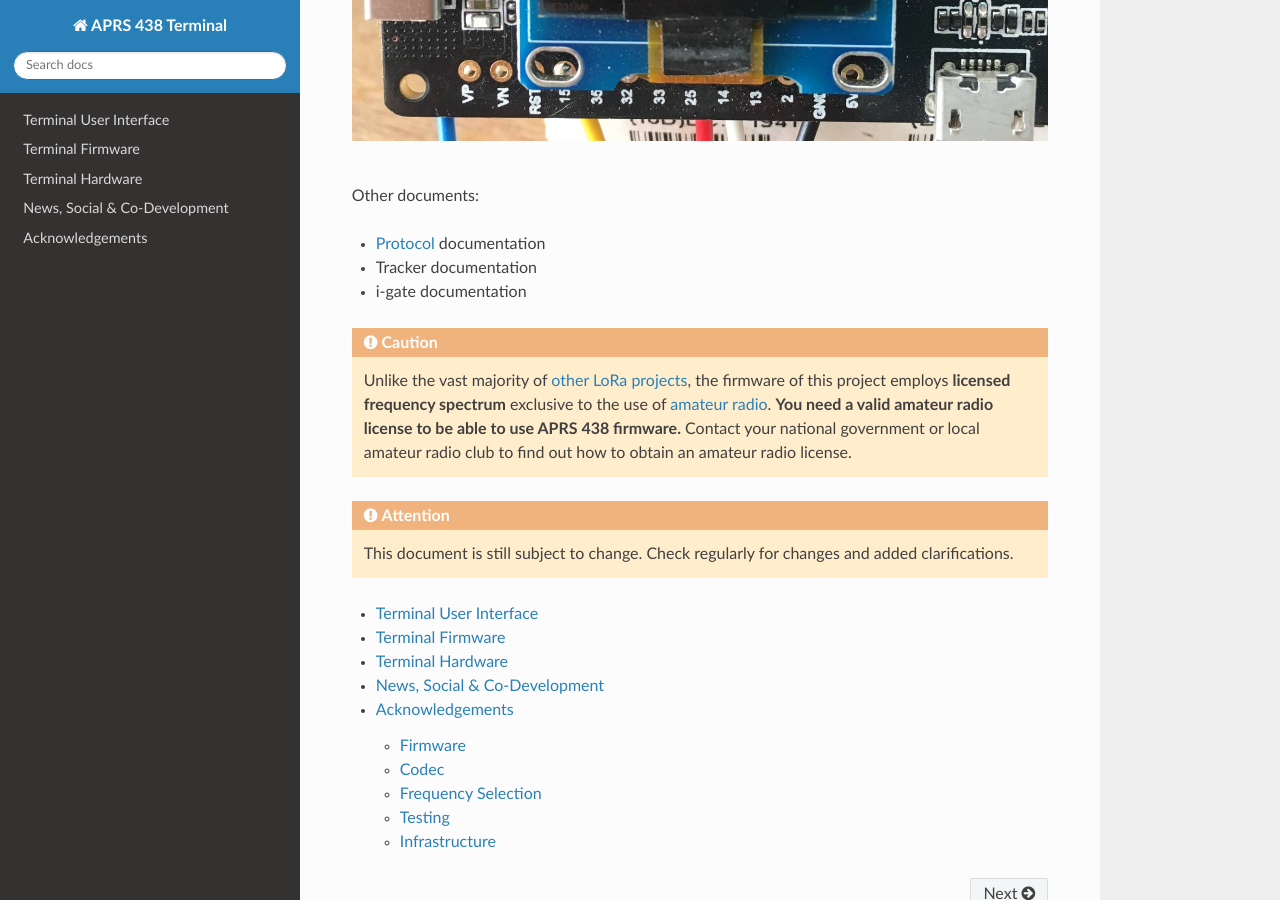
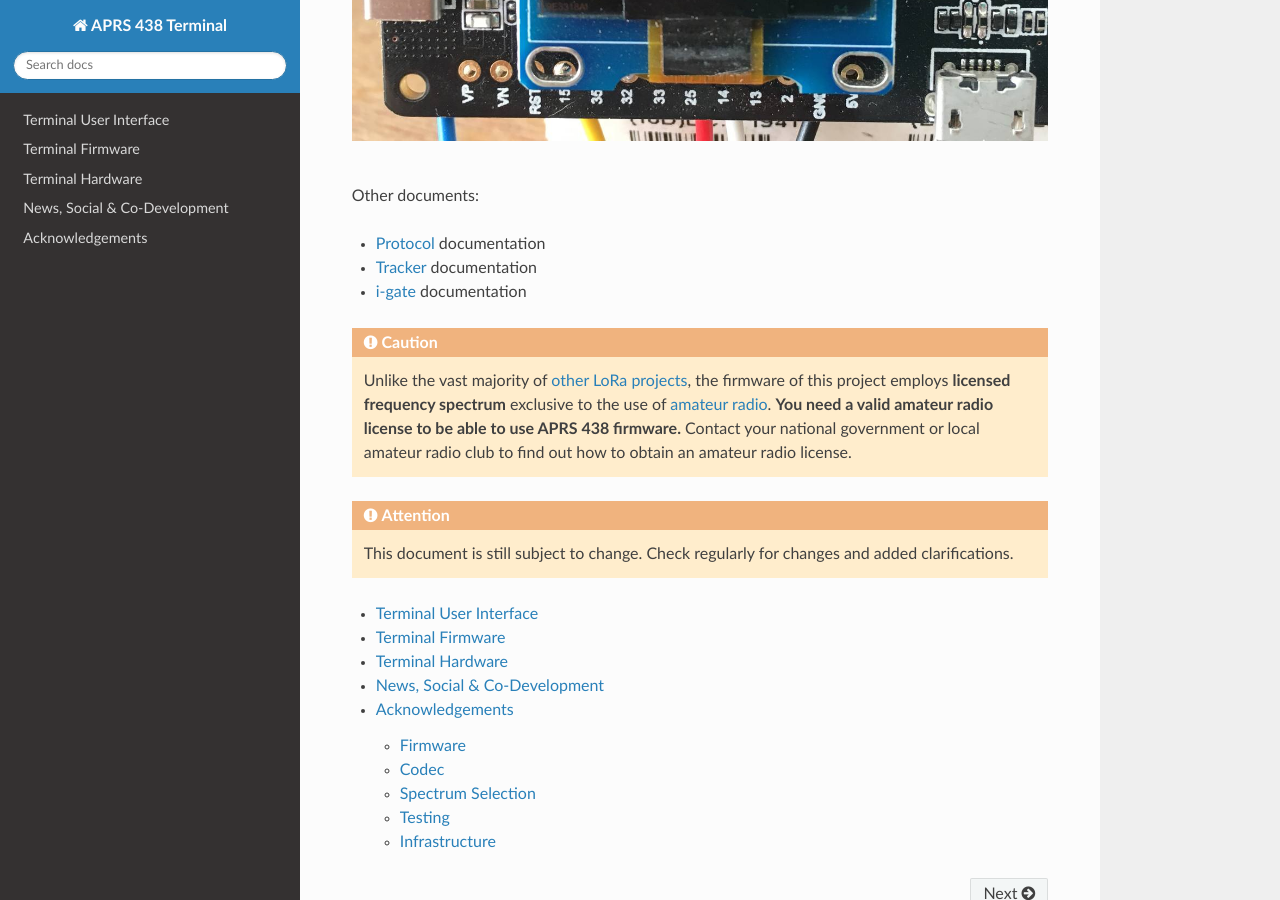
Before and after one commit to aprs438/aprs438.terminal, a Sphinx documentation site: the page built from docs/source/index.md, in a window 1280 px wide and 900 px high, scrolled down 725 px. Built offline with Sphinx 7.4.7 and the Read the Docs theme 2.0.0, drawn with Linux system fonts in a browser that asks for light colours; some of the changed lines change nothing that is shown.

Commit message:
links, spectrum selection

```diff
--- a/docs/source/acknowledgements.md
+++ b/docs/source/acknowledgements.md
@@ -12,7 +12,7 @@
 - Matthias Brändli, HB9EGM, for contributing the Arduino C implementation of the `tttt` codec algorithm.
 - Pascal Schiks, PA3FKM, for providing insights about microcontroller stacks
 
-## Frequency Selection
+## Spectrum Selection
 - Wolfgang Hallmann, DF7PN, for informing that, in a number of European countries, the ISM‑band extends from 433.05 to 434.79&nbsp;MHz.
 - Gerhard Hickl, OE3GHB, for pointing out that, in Austria, the spectrum above 439.1&nbsp;MHz is receive only.
 
--- a/docs/source/index.md
+++ b/docs/source/index.md
@@ -15,8 +15,8 @@ the 438&nbsp;MHz amateur radio LoRa [automatic packet reporting system](https://
 Other documents:
 
 - [Protocol](https://aprs438.readthedocs.io/en/latest/index.html) documentation
-- Tracker documentation
-- i-gate documentation
+- [Tracker](https://aprs438-tracker.readthedocs.io/en/latest/index.html) documentation
+- [i-gate](https://aprs438-i-gate.readthedocs.io/en/latest/index.html) documentation
 
 :::{caution}
 Unlike the vast majority of [other LoRa projects](https://thethingsnetwork.org), the firmware of this project employs **licensed frequency spectrum** exclusive to the use of [amateur radio](https://en.wikipedia.org/wiki/Amateur_radio). **You need a valid amateur radio license to be able to use APRS 438 firmware.**
```
